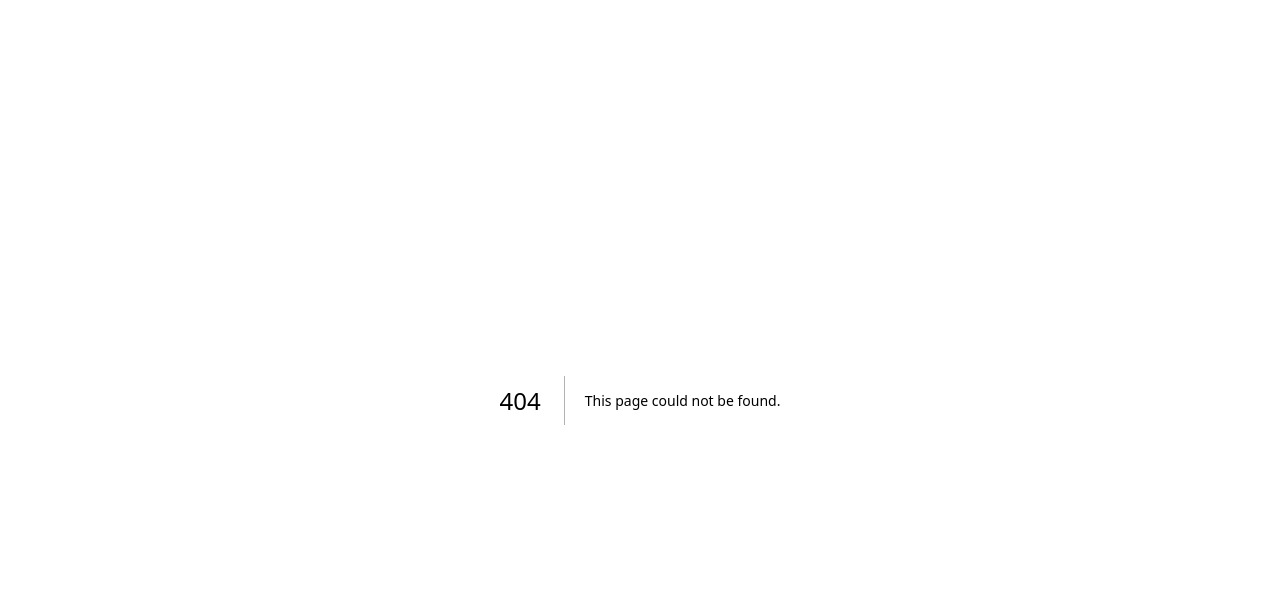
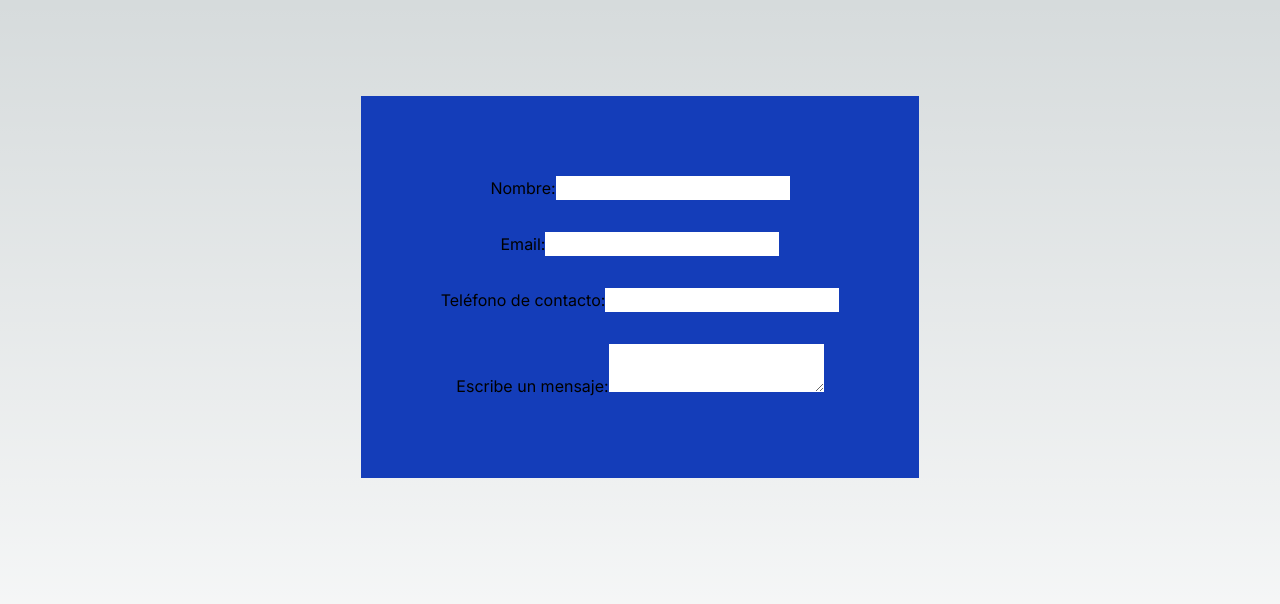
Before and after one commit to MicaelaSolorzano/Estudio-contable-Solorzano-y-Asociados, a Next.js app in the folder solorzano-asoc/: page /contact in a window 1280 px wide. Before the commit this address had no page. Shown: the top 604 px of the page. Built offline with nearby package versions, Linux system fonts and the light colour scheme.

Commit message:
starting first components

```diff
--- /dev/null
+++ b/solorzano-asoc/src/app/contact/page.tsx
@@ -0,0 +1,27 @@
+export default function Contact() {
+  return (
+    <section className="flex min-h-screen flex-col items-center justify-between p-24">
+      <form className="flex flex-col items-center justify-between p-20 gap-8 bg-bunting-800">
+        <label>
+          Nombre:
+          <input></input>
+        </label>
+
+        <label>
+          Email:
+          <input></input>
+        </label>
+
+        <label>
+          Teléfono de contacto:
+          <input></input>
+        </label>
+
+        <label>
+          Escribe un mensaje:
+          <textarea></textarea>
+        </label>
+      </form>
+    </section>
+  );
+}
--- a/solorzano-asoc/src/app/globals.css
+++ b/solorzano-asoc/src/app/globals.css
@@ -8,11 +8,11 @@
   --background-end-rgb: 255, 255, 255;
 }
 
-@media (prefers-color-scheme: dark) {
+@media (prefers-color-scheme: ligth) {
   :root {
-    --foreground-rgb: 255, 255, 255;
-    --background-start-rgb: 0, 0, 0;
-    --background-end-rgb: 0, 0, 0;
+    --foreground-rgb: 0, 0, 0;
+    --background-start-rgb: 255, 255, 255;
+    --background-end-rgb: 255, 255, 255;
   }
 }
 
@@ -31,3 +31,7 @@ body {
     text-wrap: balance;
   }
 }
+
+/* .fede{
+  @apply bg-bu
+} */
--- /dev/null
+++ b/solorzano-asoc/src/app/nav/Nav.jsx
@@ -0,0 +1,18 @@
+export default function Nav() {
+  return (
+    <section className="flex min-h-screen w-full flex-col items-center justify-between">
+      <div className="flex w-full items-center justify-between p-10 gap-8 bg-bunting-800 text-white top-0 sticky">
+        <div className="flex flex-col items-center">
+          <h1 className="text-2xl">Solórzano & Asociados</h1>
+          <h5>Consultores y Auditores</h5>
+        </div>
+        <div className="flex justify-normal gap-8">
+          <p>Inicio</p>
+          <p>Nuestros servicios</p>
+          <p>Sobre nosotros</p>
+          <p>Contacto</p>
+        </div>
+      </div>
+    </section>
+  );
+}
--- a/solorzano-asoc/src/app/page.tsx
+++ b/solorzano-asoc/src/app/page.tsx
@@ -1,113 +1,10 @@
 import Image from "next/image";
+import Nav from "./nav/Nav";
 
 export default function Home() {
   return (
-    <main className="flex min-h-screen flex-col items-center justify-between p-24">
-      <div className="z-10 w-full max-w-5xl items-center justify-between font-mono text-sm lg:flex">
-        <p className="fixed left-0 top-0 flex w-full justify-center border-b border-gray-300 bg-gradient-to-b from-zinc-200 pb-6 pt-8 backdrop-blur-2xl dark:border-neutral-800 dark:bg-zinc-800/30 dark:from-inherit lg:static lg:w-auto  lg:rounded-xl lg:border lg:bg-gray-200 lg:p-4 lg:dark:bg-zinc-800/30">
-          Get started by editing&nbsp;
-          <code className="font-mono font-bold">src/app/page.tsx</code>
-        </p>
-        <div className="fixed bottom-0 left-0 flex h-48 w-full items-end justify-center bg-gradient-to-t from-white via-white dark:from-black dark:via-black lg:static lg:size-auto lg:bg-none">
-          <a
-            className="pointer-events-none flex place-items-center gap-2 p-8 lg:pointer-events-auto lg:p-0"
-            href="https://vercel.com?utm_source=create-next-app&utm_medium=appdir-template&utm_campaign=create-next-app"
-            target="_blank"
-            rel="noopener noreferrer"
-          >
-            By{" "}
-            <Image
-              src="/vercel.svg"
-              alt="Vercel Logo"
-              className="dark:invert"
-              width={100}
-              height={24}
-              priority
-            />
-          </a>
-        </div>
-      </div>
-
-      <div className="relative z-[-1] flex place-items-center before:absolute before:h-[300px] before:w-full before:-translate-x-1/2 before:rounded-full before:bg-gradient-radial before:from-white before:to-transparent before:blur-2xl before:content-[''] after:absolute after:-z-20 after:h-[180px] after:w-full after:translate-x-1/3 after:bg-gradient-conic after:from-sky-200 after:via-blue-200 after:blur-2xl after:content-[''] before:dark:bg-gradient-to-br before:dark:from-transparent before:dark:to-blue-700 before:dark:opacity-10 after:dark:from-sky-900 after:dark:via-[#0141ff] after:dark:opacity-40 sm:before:w-[480px] sm:after:w-[240px] before:lg:h-[360px]">
-        <Image
-          className="relative dark:drop-shadow-[0_0_0.3rem_#ffffff70] dark:invert"
-          src="/next.svg"
-          alt="Next.js Logo"
-          width={180}
-          height={37}
-          priority
-        />
-      </div>
-
-      <div className="mb-32 grid text-center lg:mb-0 lg:w-full lg:max-w-5xl lg:grid-cols-4 lg:text-left">
-        <a
-          href="https://nextjs.org/docs?utm_source=create-next-app&utm_medium=appdir-template&utm_campaign=create-next-app"
-          className="group rounded-lg border border-transparent px-5 py-4 transition-colors hover:border-gray-300 hover:bg-gray-100 hover:dark:border-neutral-700 hover:dark:bg-neutral-800/30"
-          target="_blank"
-          rel="noopener noreferrer"
-        >
-          <h2 className="mb-3 text-2xl font-semibold">
-            Docs{" "}
-            <span className="inline-block transition-transform group-hover:translate-x-1 motion-reduce:transform-none">
-              -&gt;
-            </span>
-          </h2>
-          <p className="m-0 max-w-[30ch] text-sm opacity-50">
-            Find in-depth information about Next.js features and API.
-          </p>
-        </a>
-
-        <a
-          href="https://nextjs.org/learn?utm_source=create-next-app&utm_medium=appdir-template-tw&utm_campaign=create-next-app"
-          className="group rounded-lg border border-transparent px-5 py-4 transition-colors hover:border-gray-300 hover:bg-gray-100 hover:dark:border-neutral-700 hover:dark:bg-neutral-800/30"
-          target="_blank"
-          rel="noopener noreferrer"
-        >
-          <h2 className="mb-3 text-2xl font-semibold">
-            Learn{" "}
-            <span className="inline-block transition-transform group-hover:translate-x-1 motion-reduce:transform-none">
-              -&gt;
-            </span>
-          </h2>
-          <p className="m-0 max-w-[30ch] text-sm opacity-50">
-            Learn about Next.js in an interactive course with&nbsp;quizzes!
-          </p>
-        </a>
-
-        <a
-          href="https://vercel.com/templates?framework=next.js&utm_source=create-next-app&utm_medium=appdir-template&utm_campaign=create-next-app"
-          className="group rounded-lg border border-transparent px-5 py-4 transition-colors hover:border-gray-300 hover:bg-gray-100 hover:dark:border-neutral-700 hover:dark:bg-neutral-800/30"
-          target="_blank"
-          rel="noopener noreferrer"
-        >
-          <h2 className="mb-3 text-2xl font-semibold">
-            Templates{" "}
-            <span className="inline-block transition-transform group-hover:translate-x-1 motion-reduce:transform-none">
-              -&gt;
-            </span>
-          </h2>
-          <p className="m-0 max-w-[30ch] text-sm opacity-50">
-            Explore starter templates for Next.js.
-          </p>
-        </a>
-
-        <a
-          href="https://vercel.com/new?utm_source=create-next-app&utm_medium=appdir-template&utm_campaign=create-next-app"
-          className="group rounded-lg border border-transparent px-5 py-4 transition-colors hover:border-gray-300 hover:bg-gray-100 hover:dark:border-neutral-700 hover:dark:bg-neutral-800/30"
-          target="_blank"
-          rel="noopener noreferrer"
-        >
-          <h2 className="mb-3 text-2xl font-semibold">
-            Deploy{" "}
-            <span className="inline-block transition-transform group-hover:translate-x-1 motion-reduce:transform-none">
-              -&gt;
-            </span>
-          </h2>
-          <p className="m-0 max-w-[30ch] text-balance text-sm opacity-50">
-            Instantly deploy your Next.js site to a shareable URL with Vercel.
-          </p>
-        </a>
-      </div>
+    <main className="flex min-h-screen min-w-screen flex-col items-center justify-between ">
+      <Nav></Nav>
     </main>
   );
 }
--- a/solorzano-asoc/tailwind.config.ts
+++ b/solorzano-asoc/tailwind.config.ts
@@ -13,6 +13,34 @@ const config: Config = {
         "gradient-conic":
           "conic-gradient(from 180deg at 50% 50%, var(--tw-gradient-stops))",
       },
+      colors: {
+        "big-stone": {
+          "50": "#f4f7fb",
+          "100": "#e8eef6",
+          "200": "#cbddec",
+          "300": "#9dc0dc",
+          "400": "#699ec7",
+          "500": "#4582b2",
+          "600": "#346895",
+          "700": "#2b5379",
+          "800": "#274765",
+          "900": "#253d55",
+          "950": "#1d2f43",
+        },
+        bunting: {
+          "50": "#eef6ff",
+          "100": "#d9eaff",
+          "200": "#bbdcff",
+          "300": "#8cc6ff",
+          "400": "#56a6ff",
+          "500": "#2f82ff",
+          "600": "#1861f8",
+          "700": "#114be4",
+          "800": "#143db9",
+          "900": "#173991",
+          "950": "#11204f",
+        },
+      },
     },
   },
   plugins: [],
```
